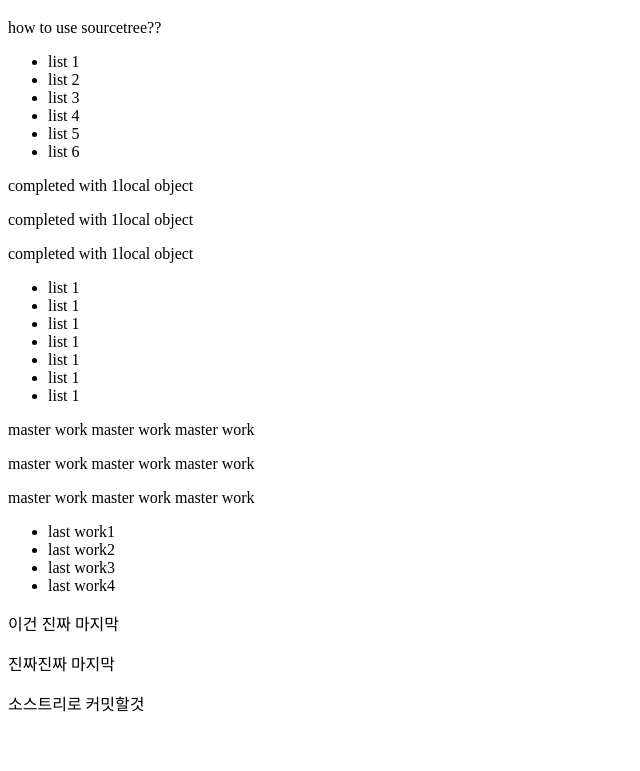
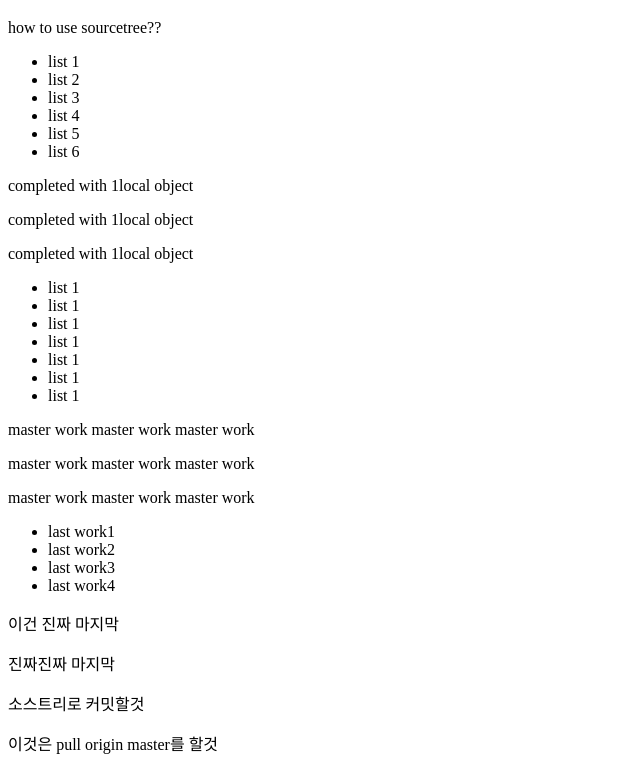
Before and after one commit to yeyewon/sourcetreeTest, a plain HTML site: page index.html in a window 1280 px wide. Shown: the part 61-832 px from the top of the page, without its empty margins (0-640 px from the left). Before the commit the page ends 800 px from the top, so only its background shows below. Drawn offline with Linux system fonts and the light colour scheme.

Commit message:
마스터 풀하기

```diff
--- a/index.html
+++ b/index.html
@@ -41,5 +41,6 @@
   <p>이건 진짜 마지막</p>
   <p>진짜진짜 마지막</p>
   <p>소스트리로 커밋할것</p>
+  <p>이것은 pull origin master를 할것</p>
 </body>
 </html>
```
